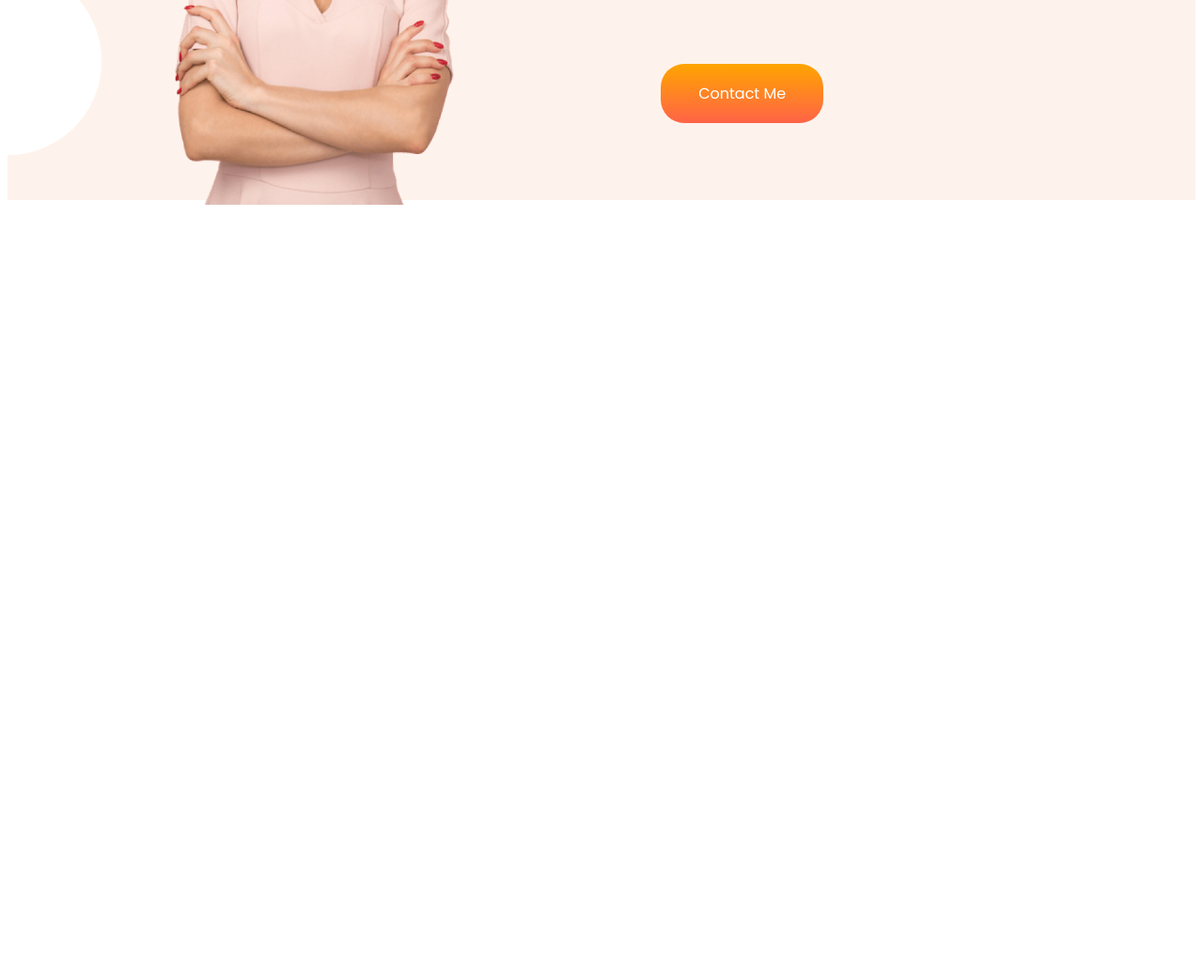
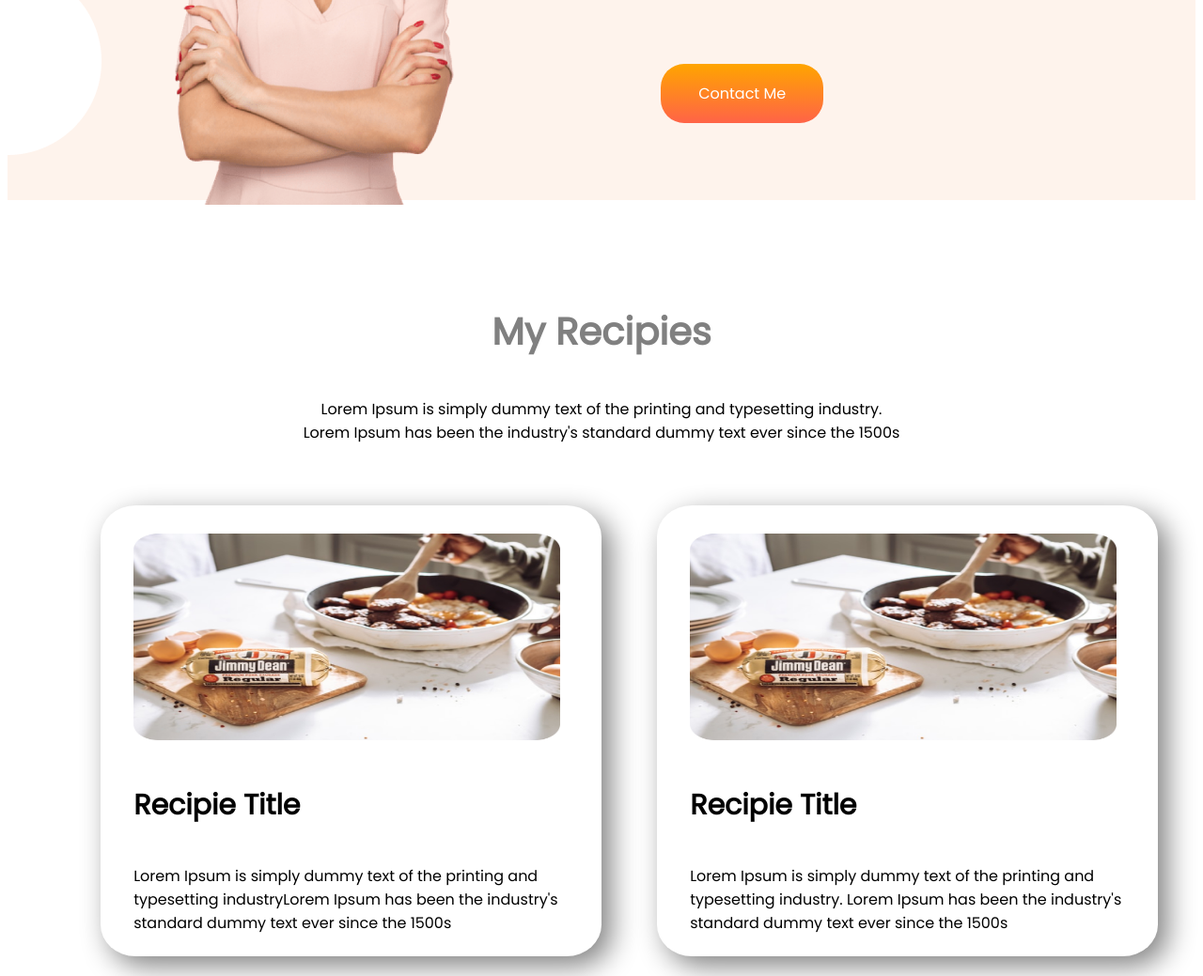
Before and after one commit to faria-r/H-food, a plain HTML site: page index.html in a window 1280 px wide. Shown: the part 1053-2092 px from the top of the page at 94% size. Before the commit the page ends 1352 px from the top, so only its background shows below. Drawn offline with Linux system fonts and the light colour scheme.

Commit message:
third section added

```diff
--- a/index.html
+++ b/index.html
@@ -41,13 +41,39 @@ healthy and delicious food for you
             <a class="order" href="#" target="_blank">Contact Me</a>
         </div>
     </section>
-    <section>
-        <div>
 
+    <section class="Recipies">
+        <h3>My Recipies</h3>
+        <p id="about-recipi">Lorem Ipsum is simply dummy text of the printing and typesetting industry. <br>
+            Lorem Ipsum has been the industry's standard dummy text ever since the
+            1500s</p>
+        <div class="flex-box">
+            <div class="recipi-img-container">
+                <div class="recipi-img">
+                    <img src="images/food/Project Cover.jpg" alt="">
+                </div>
+                <div class="description">
+                    <h4>Recipie Title</h4>
+                    <p>   Lorem Ipsum is simply dummy text of the printing and
+                        typesetting industryLorem Ipsum has been the industry's
+                        standard dummy text ever since the 1500s </p>
+                     </div>
+            </div>
+
+            <div class="recipi-img-container">
+                <div class="recipi-img">
+                    <img src="images/food/Project Cover.jpg" alt="">
+                </div>
+                <div class="description">
+                    <h4>Recipie Title</h4>
+                    <p>
+                        Lorem Ipsum is simply dummy text of the printing and
+                        typesetting industry. Lorem Ipsum has been the industry's
+                        standard dummy text ever since the 1500s</p>
+                     </div>
+            </div>
         </div>
-        <div>
 
-        </div>
     </section>
     <section>
         <div>
--- a/style.css
+++ b/style.css
@@ -53,3 +53,34 @@ body{
 .s-half-width p{
     margin-bottom: 90px;
 }
+.flex-box
+{
+    display: flex;
+    padding: 5px 40px;
+}
+.recipi-img-container{
+    width: 40%;
+    height: 420px;
+    margin-left: 5%;
+
+    border-radius: 7%;
+    box-shadow: 10px 10px 30px gray;
+    padding: 30px 35px;
+}
+.recipi-img img{
+   width: 98%;
+   height: 220px;
+}
+.description h4{
+    font-weight: 800;
+ font-size: 30px;
+}
+.Recipies h3 {
+    text-align: center;
+    font-size: 40px;
+    color: grey;
+}
+#about-recipi{
+    text-align: center;
+    margin-bottom: 60px;
+}
```
